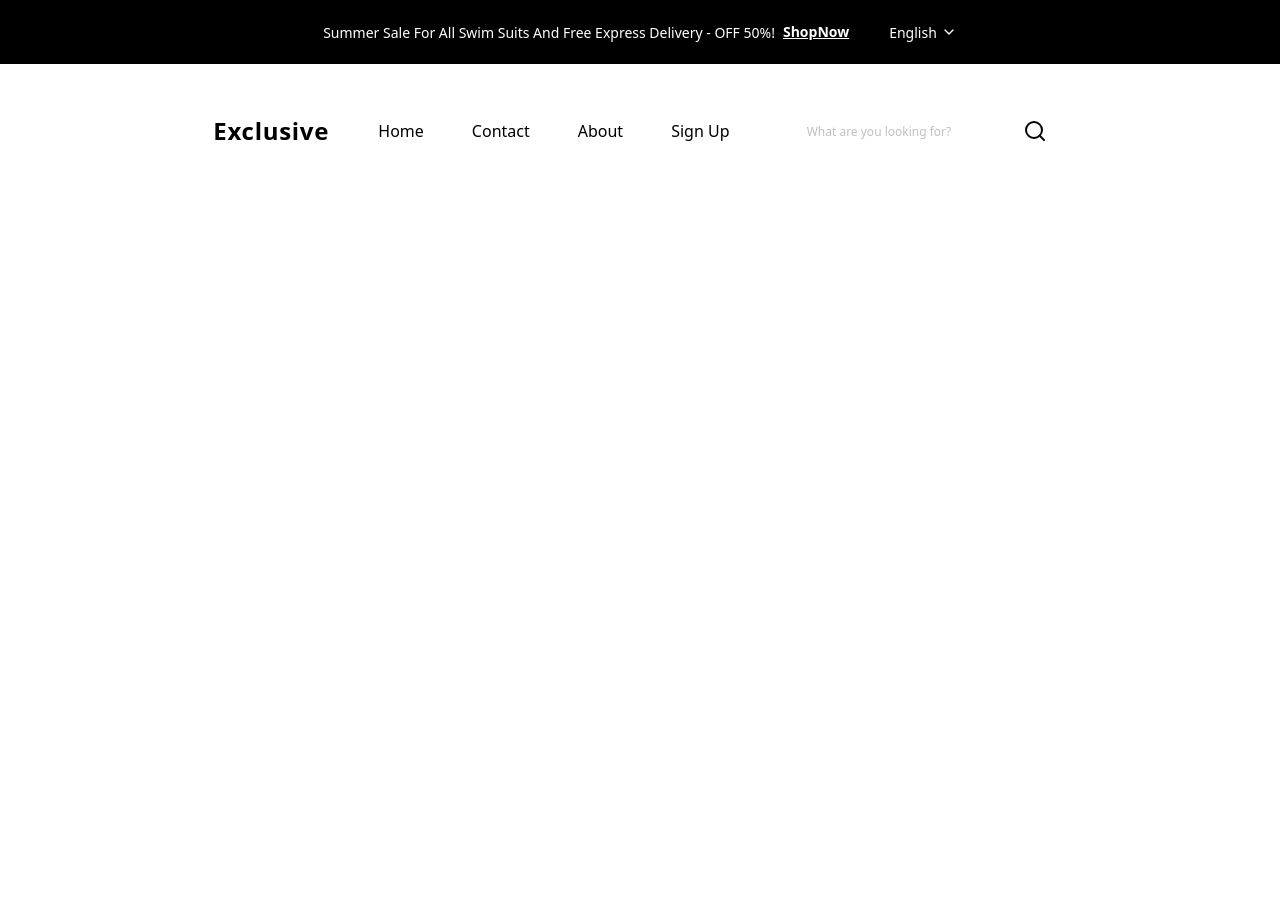
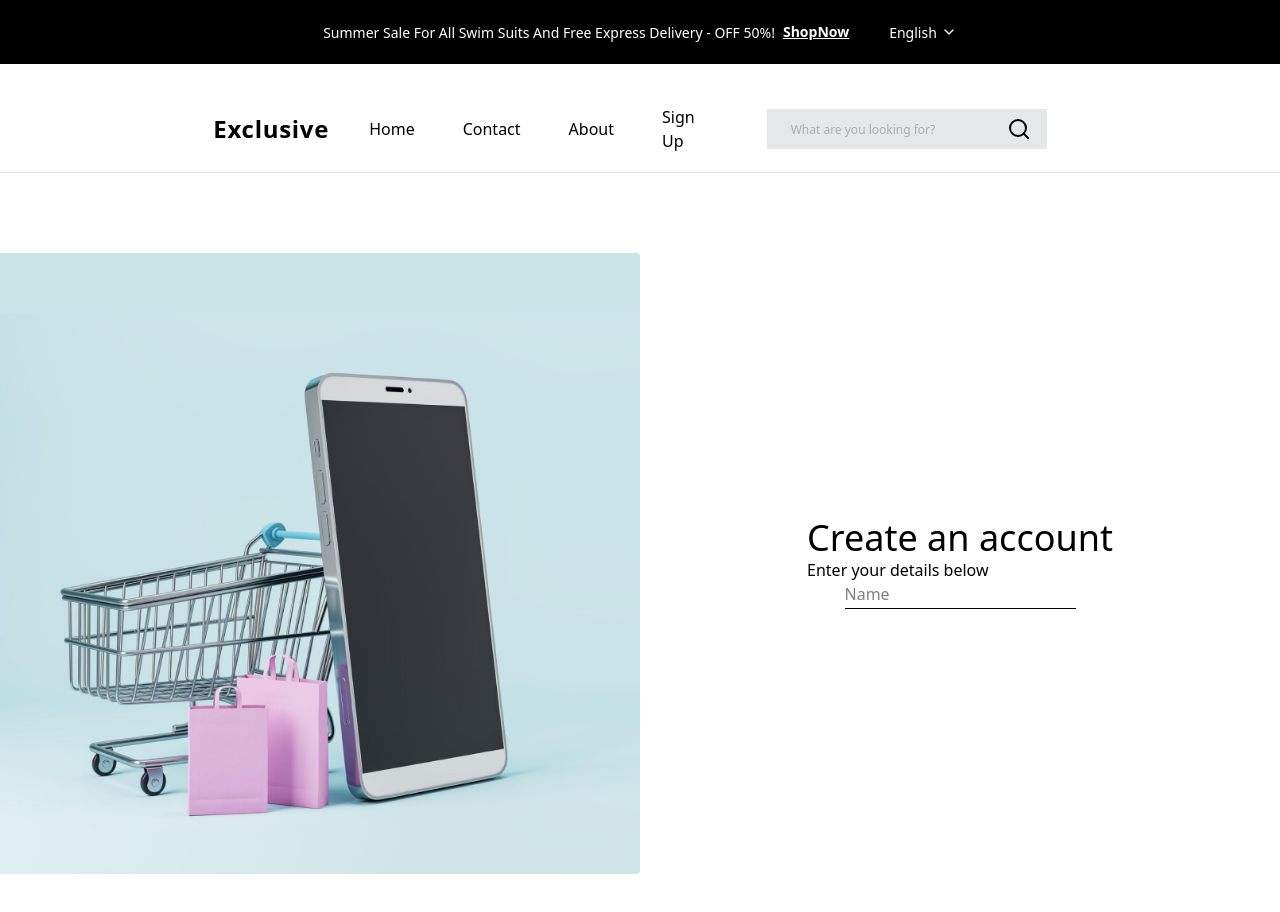
Before and after one commit to LoneProg/techpye-project, a React (Vite) app: page / in a window 1280 px wide. Shown: the top 912 px of the page. Before the commit the page ends 800 px from the top, so only its background shows below. Built offline with nearby package versions, Linux system fonts and the light colour scheme.

Commit message:
Add SideImage, enhance Signup page layout, and implement language selection dropdown in header

```diff
--- a/src/components/Navbar.jsx
+++ b/src/components/Navbar.jsx
@@ -18,7 +18,7 @@ export default function Navbar() {
   ];
 
   return (
-    <div className="flex justify-center">
+    <div className="flex justify-center mt-[-10px] w-full border-b border-gray-200">
       <header className="w-2/3 flex items-center justify-between py-4 mx-auto">
         {/* Logo */}
         <div className="font-heading-24px-bold font-[700] text-text-2 text-[24px] tracking-[0.72px] leading-[24px]">
@@ -27,7 +27,7 @@ export default function Navbar() {
 
         {/* Navigation */}
         <NavigationMenu className="mx-auto">
-          <NavigationMenuList className="flex items-center gap-12">
+          <NavigationMenuList className="flex items-center gap-12 mx-10">
             {navItems.map((item) => (
               <NavigationMenuItem key={item.name} className="group">
                 <NavigationMenuLink
@@ -49,12 +49,14 @@ export default function Navbar() {
 
         {/* Search bar */}
         <div className="flex items-center bg-app-secondary rounded px-5 py-[7px]">
+          <div className="bg-gray-200 flex py-2 px-4">
           <Input
             type="text"
             placeholder="What are you looking for?"
             className="border-0 bg-transparent h-6 p-0 text-[12px] font-title-12px-regular font-[400] text-text-2 opacity-50 focus-visible:ring-0 focus-visible:ring-offset-0"
           />
           <Search className="w-6 h-6 ml-[34px] flex-shrink-0" />
+          </div>
         </div>
       </header>
     </div>
--- a/src/components/header.jsx
+++ b/src/components/header.jsx
@@ -1,7 +1,25 @@
 import { ChevronDown } from "lucide-react";
-import React from "react";
+import React, { useState } from "react";
 
 export default function TopHeader() {
+  const [selectedLanguage, setSelectedLanguage] = useState("English");
+  const [isDropdownOpen, setIsDropdownOpen] = useState(false);
+
+  const languages = ["English", "Spanish", "French", "German"];
+
+  const handleMouseEnter = () => {
+    setIsDropdownOpen(true);
+  };
+
+  const handleMouseLeave = () => {
+    setIsDropdownOpen(false);
+  };
+
+  const selectLanguage = (language) => {
+    setSelectedLanguage(language);
+    setIsDropdownOpen(false);
+  };
+
   return (
     <header className="font-sans w-full mb-8 h-16 bg-button flex items-center justify-center bg-black text-white">
       <div className="container flex space-x-10 justify-center items-center">
@@ -17,11 +35,28 @@ export default function TopHeader() {
           </a>
         </div>
 
-        <div className="flex items-center gap-1">
+        <div
+          className="relative flex items-center gap-1"
+          onMouseEnter={handleMouseEnter}
+          onMouseLeave={handleMouseLeave}
+        >
           <span className="font-title-14px-regular text-text text-sm leading-[21px]">
-            English
+            {selectedLanguage}
           </span>
-          <ChevronDown className="h-4 w-4 text-text" />
+          <ChevronDown className="h-4 w-4 text-text cursor-pointer" />
+          {isDropdownOpen && (
+            <div className="absolute top-8 left-0 bg-white text-black shadow-md rounded-md">
+              {languages.map((language) => (
+                <div
+                  key={language}
+                  className="px-4 py-2 hover:bg-blue-500 hover:text-white cursor-pointer"
+                  onClick={() => selectLanguage(language)}
+                >
+                  {language}
+                </div>
+              ))}
+            </div>
+          )}
         </div>
       </div>
     </header>
--- a/src/pages/signup.jsx
+++ b/src/pages/signup.jsx
@@ -7,6 +7,18 @@ const Signup = () => {
     <div>
         <Header />
         <Navbar />
+        <div className='flex'>
+          <img src="/SideImage.png" alt="SideImage" className='my-20 w-1/2' />
+          <div className='w-1/2 flex flex-col items-center justify-center'>
+            <div>
+             <h1 className='font-medium text-4xl'>Create an account</h1>
+             <p className='font-poppins'>Enter your details below</p>
+            </div>
+            <form action="submit" className=''>
+              <input type="text" placeholder='Name' className='bg-white pb-0.5 border-b'/>
+            </form>
+          </div>
+        </div>
     </div>
   )
 }
```
Also changed, not shown: public/SideImage.png (added), src/components/Categories.jsx (added), src/index.css (line endings or trailing spaces).
